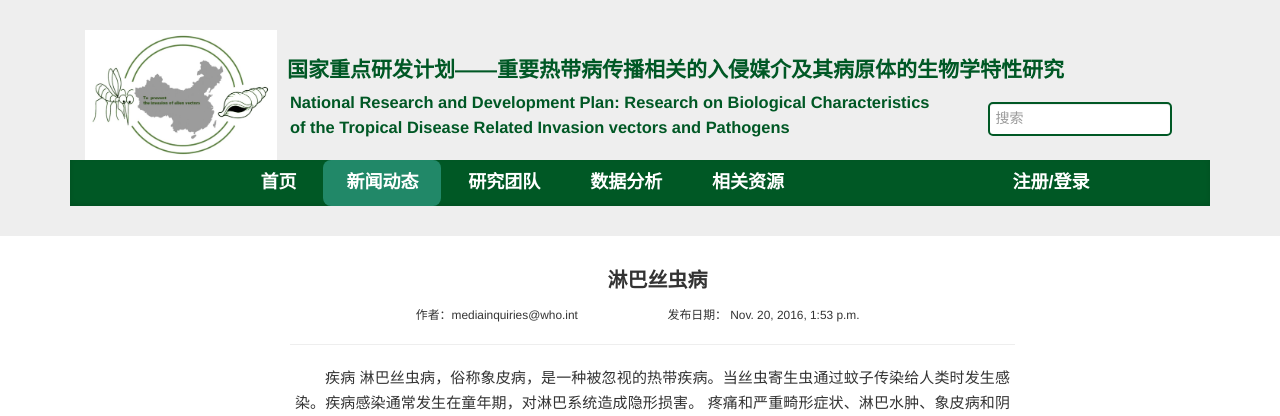
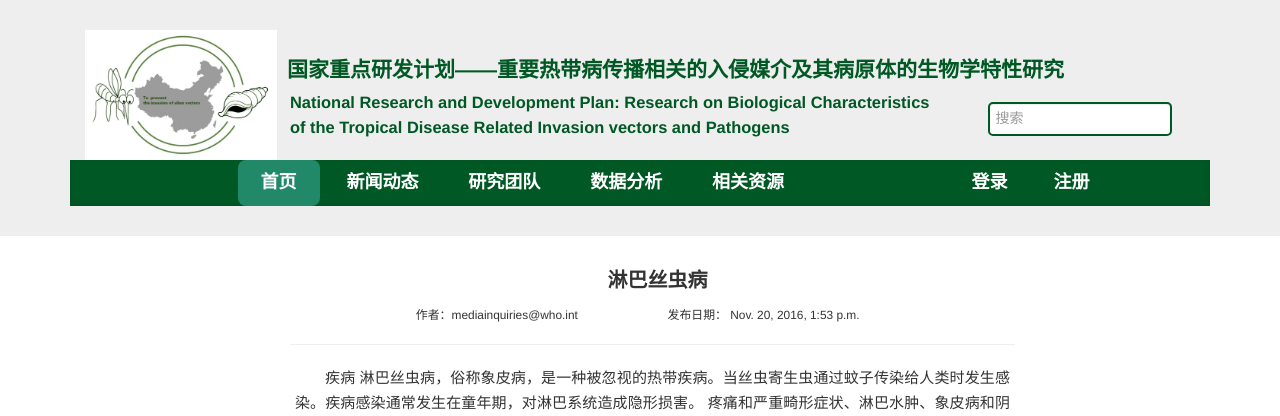
Before and after one commit to YouseYeung/sacms, a Django app: page /sacms/news/1/ in a window 1280 px wide. Shown: the top 416 px of the page. Run offline with Django 3.2, Linux system fonts and the light colour scheme; a user stored in the database is signed in; data comes from the database, SQL or seed files in the repository; some libraries are stand-ins or nearby versions.

Commit message:
adding page swtiching and title into article.html

```diff
--- a/sacms/templates/sacms/article.html
+++ b/sacms/templates/sacms/article.html
@@ -6,7 +6,7 @@
     <meta http-equiv="X-UA-Compatible" content="IE=edge">
     <meta name="viewport" content="width=device-width, initial-scale=1">
 
-    <title>文章</title>
+    <title>{{ article.title }}</title>
     <link rel='icon' href='pics/logo.jpg' type='image/x-ico' />
 
     <!-- 新 Bootstrap 核心 CSS 文件 -->
@@ -66,12 +66,13 @@
 		      <div class="row">
 		      	<div class="col-md-10 col-md-offset-1">
 			        <nav class="blog-nav" >
-			          <a class="blog-nav-item" href="#">首页</a>
-			          <a class="blog-nav-item  active" href="#">新闻动态</a>
-			          <a class="blog-nav-item" href="#">研究团队</a>
-			          <a class="blog-nav-item" href="#">数据分析</a>
-			          <a class="blog-nav-item" href="#">相关资源</a>
-                 <a class="blog-nav-item" href="#" style="float:right">注册/登录</a>
+                <a class="blog-nav-item active" href="{% url 'index'%}">首页</a>
+                <a class="blog-nav-item" href="{% url 'newsfeed' %}">新闻动态</a>
+                <a class="blog-nav-item" href="{% url 'groups'%}">研究团队</a>
+                <a class="blog-nav-item" href="{% url 'data' %}">数据分析</a>
+                <a class="blog-nav-item" href="#">相关资源</a>
+                <a class="blog-nav-item" href="/signup" style="float:right">注册</a>
+                <a class="blog-nav-item" href="/login" style="float:right">登录</a>
 			        </nav>
 			    	</div>
 			    </div>
```
